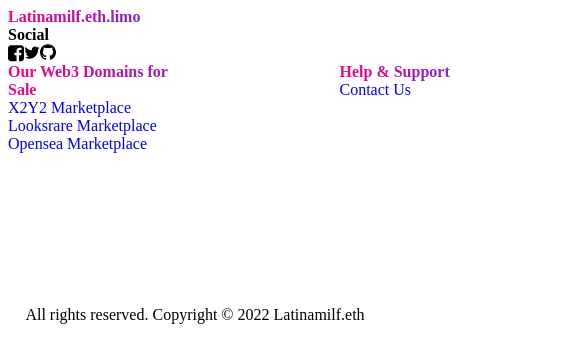
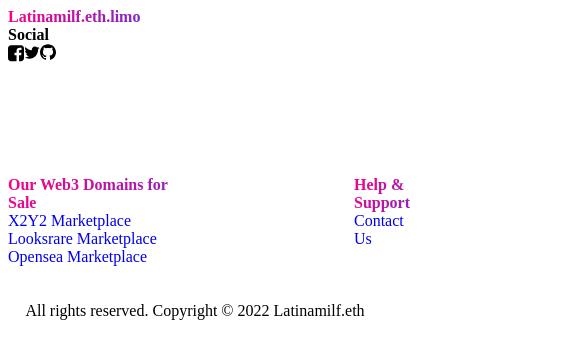
Before and after one commit to LMdoteth/latinamilf.eth, a website built with Parcel: page components/footer.html in a window 390 px wide. Shown: the top 362 px of the page, 585 px wide, since content can reach past the window. Built offline with nearby package versions, Linux system fonts and the light colour scheme.

Commit message:
Add files via upload

```diff
--- a/components/footer.css
+++ b/components/footer.css
@@ -182,6 +182,9 @@
   }
 }
 @media(max-width: 767px) {
+  .footer-container {
+    height: 315px;
+  }
   .footer-container1 {
     flex-direction: column;
   }
@@ -205,10 +208,28 @@
   }
 }
 @media(max-width: 479px) {
+  .footer-footer {
+    height: 323px;
+    margin-bottom: 3px;
+  }
   .footer-container {
-    height: 316px;
+    height: 312px;
+    margin-bottom: 23px;
+  }
+  .footer-container1 {
+    height: 345px;
+  }
+  .footer-container2 {
+    height: 98px;
+  }
+  .footer-container4 {
+    width: 415px;
+    height: 126px;
   }
   .footer-container5 {
     width: 189px;
   }
+  .footer-container6 {
+    width: 69px;
+  }
 }
--- a/home.css
+++ b/home.css
@@ -403,6 +403,9 @@
   }
 }
 @media(max-width: 767px) {
+  .footer-container {
+    height: 315px;
+  }
   .footer-container1 {
     flex-direction: column;
   }
@@ -426,11 +429,29 @@
   }
 }
 @media(max-width: 479px) {
+  .footer-footer {
+    height: 323px;
+    margin-bottom: 3px;
+  }
   .footer-container {
-    height: 316px;
+    height: 312px;
+    margin-bottom: 23px;
+  }
+  .footer-container1 {
+    height: 345px;
+  }
+  .footer-container2 {
+    height: 98px;
+  }
+  .footer-container4 {
+    width: 415px;
+    height: 126px;
   }
   .footer-container5 {
     width: 189px;
+  }
+  .footer-container6 {
+    width: 69px;
   }
 }
 
@@ -1099,19 +1120,28 @@
     margin-bottom: 96px;
   }
   .home-hero2 {
-    width: 479px;
+    width: 438px;
   }
   .home-container10 {
-    width: 478px;
-    height: 603px;
+    width: auto;
+    height: 620px;
     margin-right: 0px;
-    padding-bottom: 100px;
+    padding-right: 0px;
+    padding-bottom: 0px;
   }
   .home-card1 {
-    width: 423px;
-    height: 100%;
+    width: auto;
+    height: 520px;
     padding: var(--dl-space-space-unit);
+    margin-left: 10px;
+    margin-right: 10px;
     margin-bottom: 30px;
+  }
+  .home-text47 {
+    margin-top: 25px;
+  }
+  .home-form {
+    width: 100%;
   }
   .home-input {
     width: 350px;
@@ -1120,7 +1150,7 @@
     width: 350px;
   }
   .home-textinput1 {
-    width: 370px;
+    width: 350px;
     padding-top: 10px;
     padding-bottom: 10px;
   }
```
Also changed, not shown: public/playground_assets/pfp2-300w.jpg.
